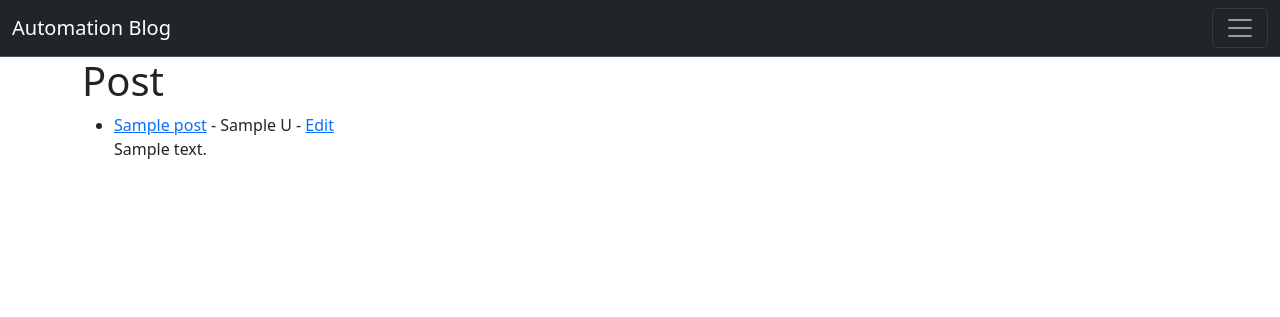
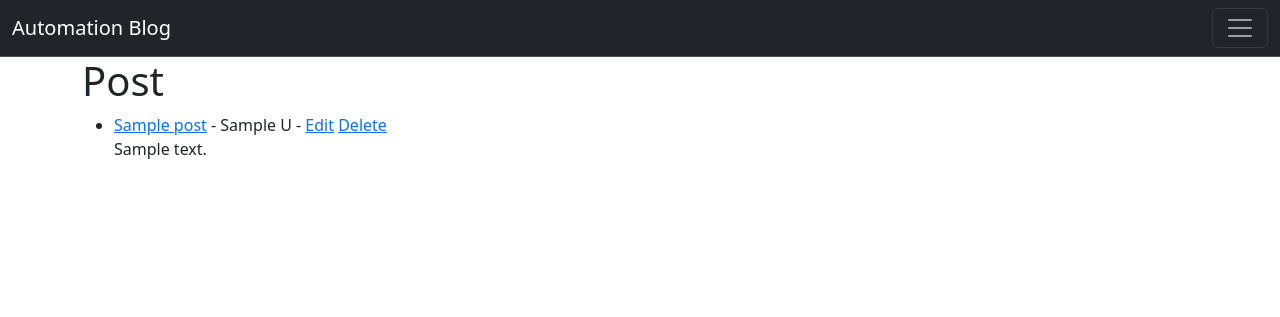
Before and after one commit to MKing301/django-blog, a Django app: page / in a window 1280 px wide. Shown: the top 317 px of the page. Run offline with Django 4.2, Linux system fonts and the light colour scheme; tables that the repository leaves empty hold one stand-in row (values such as "Sample post").

Commit message:
Add link to delete post

```diff
--- a/automationblog/blogapp/templates/home.html
+++ b/automationblog/blogapp/templates/home.html
@@ -6,7 +6,7 @@
         <li>
             <a href="{% url 'article_detail' post.pk %}">
             {{ post.title }}</a> - {{ post.author.first_name }}
-        {{ post.author.last_name|make_list|first }} - <a href="{% url 'update_post' post.pk %}">Edit</a><br />
+        {{ post.author.last_name|make_list|first }} - <a href="{% url 'update_post' post.pk %}">Edit</a> <a href="{% url 'delete_post' post.pk %}">Delete</a><br />
             {{ post.body }}
         </li>
     {% endfor %}
```
